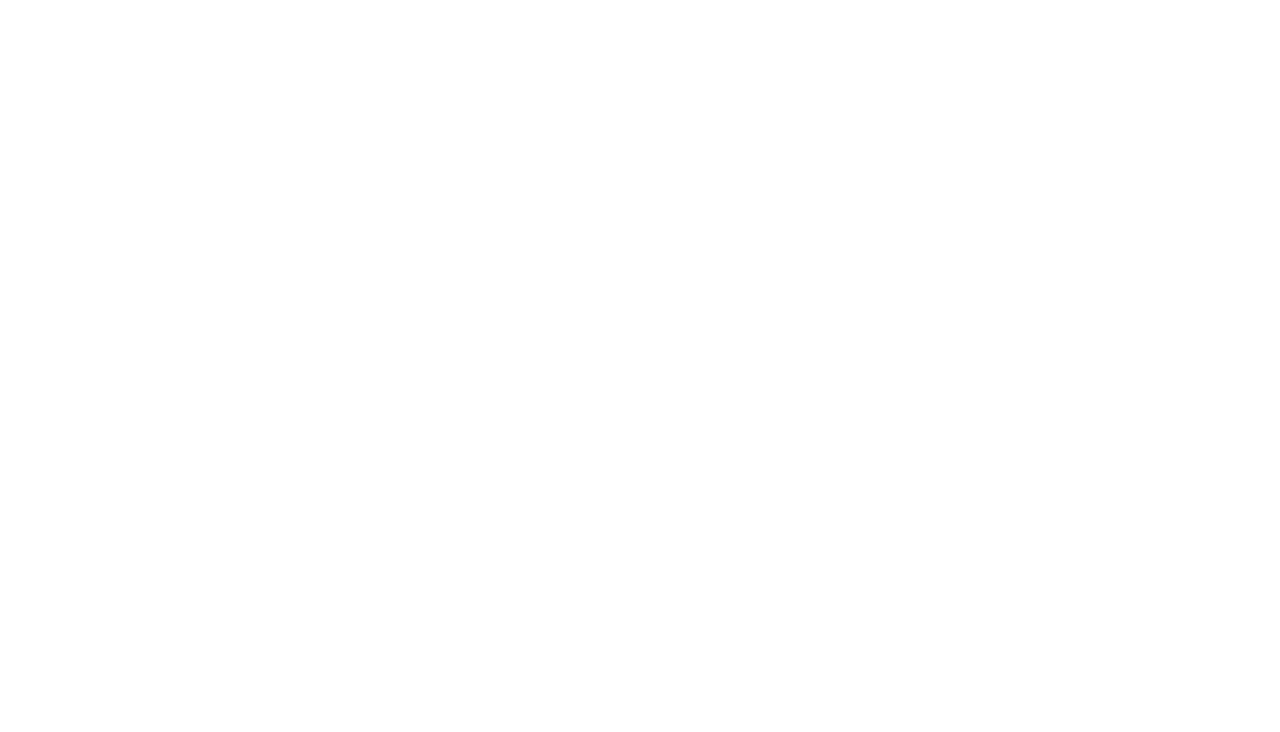
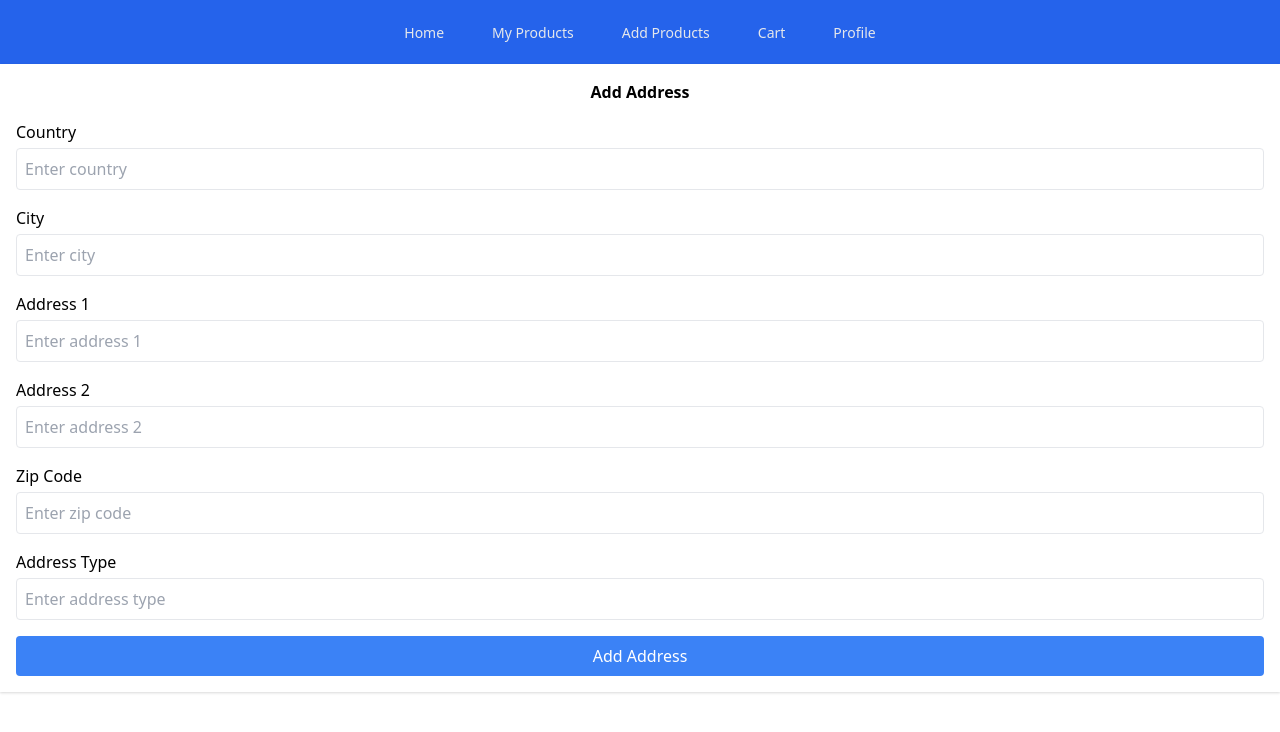
Before and after one commit to ManojGowda2006/Ecommerce-Follow-Along, a React (Vite) app in the folder frontend/: page /create-address in a window 1280 px wide. Before the commit this address had no page. Shown: the top 732 px of the page. Built offline with nearby package versions, Linux system fonts and the light colour scheme.

Commit message:
milestone 21

```diff
--- a/frontend/src/App.jsx
+++ b/frontend/src/App.jsx
@@ -9,6 +9,7 @@
 import Cart from './pages/cart';
 import ProductDetails from './pages/ProductDetails'
 import Profile from "./pages/profile"
+import CreateAddress from './pages/createAddress';
 
 const App = () => {
   return (
@@ -23,6 +24,7 @@
         <Route path="/cart" element={<Cart />} />
         <Route path="/product/:id" element={<ProductDetails />} />
         <Route path="/profile" element={<Profile />} />
+        <Route path="/create-address" element={<CreateAddress />} />
     </Routes>
     </BrowserRouter>
 
--- /dev/null
+++ b/frontend/src/pages/createAddress.jsx
@@ -0,0 +1,129 @@
+import React, { useState } from "react";
+import axios from "axios";
+import { useNavigate } from "react-router-dom";
+import Nav from "../components/nav";
+
+const CreateAddress = () => {
+    const navigate = useNavigate();
+
+    const [country, setCountry] = useState("");
+    const [city, setCity] = useState("");
+    const [address1, setAddress1] = useState("");
+    const [address2, setAddress2] = useState("");
+    const [zipCode, setZipCode] = useState("");
+    const [addressType, setAddressType] = useState("");
+
+    const handleSubmit = async (e) => {
+        e.preventDefault();
+        const addressData = {
+            country,
+            city,
+            address1,
+            address2,
+            zipCode,
+            addressType,
+            email: "manojgowdan807@gmail.com"
+        };
+
+        try {
+            const response = await axios.post(
+                "http://localhost:8000/api/v2/user/add-address",
+                addressData,
+                {
+                    headers: { "Content-Type": "application/json" },
+                }
+            );
+            if (response.status === 201) {
+                alert("Address added successfully!");
+                navigate("/profile");
+            }
+        } catch (err) {
+            console.error("Error adding address:", err);
+            alert("Failed to add address. Please check the data and try again.");
+        }
+    };
+
+    return (
+        <>
+            <Nav />
+            <div className="w-[90%] max-w-[500px] bg-white shadow h-auto rounded-[4px] p-4 mx-auto">
+                <h5 className="text-[24px] font-semibold text-center">Add Address</h5>
+                <form onSubmit={handleSubmit}>
+                    <div className="mt-4">
+                        <label className="pb-1 block">Country</label>
+                        <input
+                            type="text"
+                            value={country}
+                            className="w-full p-2 border rounded"
+                            onChange={(e) => setCountry(e.target.value)}
+                            placeholder="Enter country"
+                            required
+                        />
+                    </div>
+                    <div className="mt-4">
+                        <label className="pb-1 block">City</label>
+                        <input
+                            type="text"
+                            value={city}
+                            className="w-full p-2 border rounded"
+                            onChange={(e) => setCity(e.target.value)}
+                            placeholder="Enter city"
+                            required
+                        />
+                    </div>
+                    <div className="mt-4">
+                        <label className="pb-1 block">Address 1</label>
+                        <input
+                            type="text"
+                            value={address1}
+                            className="w-full p-2 border rounded"
+                            onChange={(e) => setAddress1(e.target.value)}
+                            placeholder="Enter address 1"
+                            required
+                        />
+                    </div>
+                    <div className="mt-4">
+                        <label className="pb-1 block">Address 2</label>
+                        <input
+                            type="text"
+                            value={address2}
+                            className="w-full p-2 border rounded"
+                            onChange={(e) => setAddress2(e.target.value)}
+                            placeholder="Enter address 2"
+                        />
+                    </div>
+                    <div className="mt-4">
+                        <label className="pb-1 block">Zip Code</label>
+                        <input
+                            type="number"
+                            value={zipCode}
+                            className="w-full p-2 border rounded"
+                            onChange={(e) => setZipCode(e.target.value)}
+                            placeholder="Enter zip code"
+                            required
+                        />
+                    </div>
+                    <div className="mt-4">
+                        <label className="pb-1 block">Address Type</label>
+                        <input
+                            type="text"
+                            value={addressType}
+                            className="w-full p-2 border rounded"
+                            onChange={(e) => setAddressType(e.target.value)}
+                            placeholder="Enter address type"
+                            required
+                        />
+                    </div>
+                    <button
+                        type="submit"
+                        className="w-full mt-4 bg-blue-500 text-white p-2 rounded"
+                    >
+                        Add Address
+                    </button>
+                </form>
+            </div>
+        </>
+    );
+};
+
+export default CreateAddress;
--- a/frontend/src/pages/profile.jsx
+++ b/frontend/src/pages/profile.jsx
@@ -1,4 +1,6 @@
+
 import React, { useEffect, useState } from "react";
+import { useNavigate } from "react-router-dom";
 import AddressCard from "../components/AddressCard";
 import Nav from "../components/nav";
 
@@ -11,10 +13,11 @@
 	});
 
 	const [addresses, setAddresses] = useState([]);
+	const navigate = useNavigate();
 
 	useEffect(() => {
 		fetch(
-			`http://localhost:8000/api/v2/user/profile?email=${"kl@gmail.com"}`,
+			`http://localhost:8000/api/v2/user/profile?email=${"manojgowdan807@gmail.com"}`,
 			{
 				method: "GET",
 				headers: {
@@ -35,6 +38,11 @@
 				console.log("Addresses fetched:", data.addresses);
 			});
 	}, []);
+
+	const handleAddAddress = () => {
+		navigate("/create-address");
+	};
+
 	return (
 		<>
 			<Nav />
@@ -98,7 +106,10 @@
 							</h1>
 						</div>
 						<div className="w-full h-max p-5">
-							<button className="w-max px-3 py-2 bg-neutral-600 text-neutral-100 rounded-md text-center hover:bg-neutral-100 hover:text-black transition-all duration-100">
+							<button
+								className="w-max px-3 py-2 bg-neutral-600 text-neutral-100 rounded-md text-center hover:bg-neutral-100 hover:text-black transition-all duration-100"
+								onClick={handleAddAddress}
+							>
 								Add Address
 							</button>
 						</div>
```
